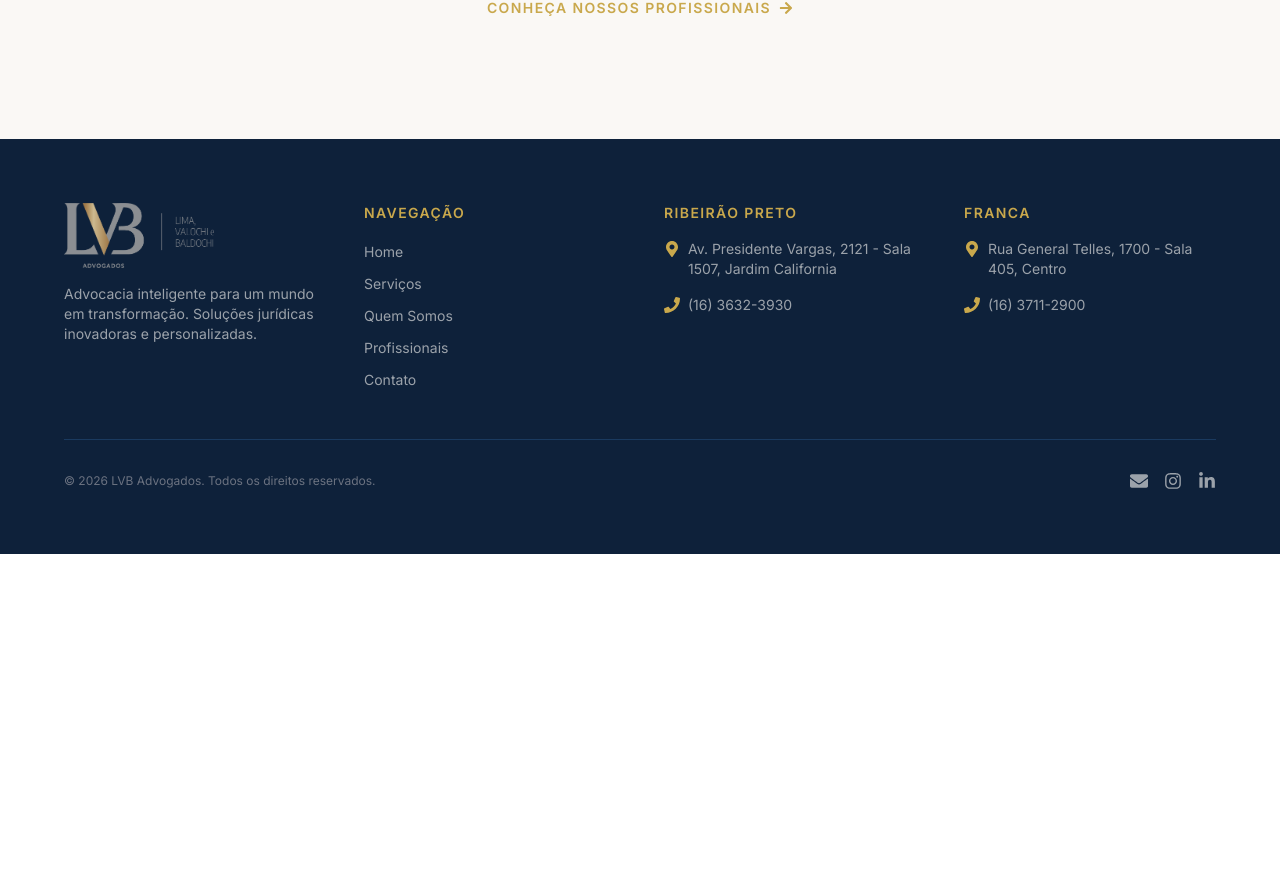
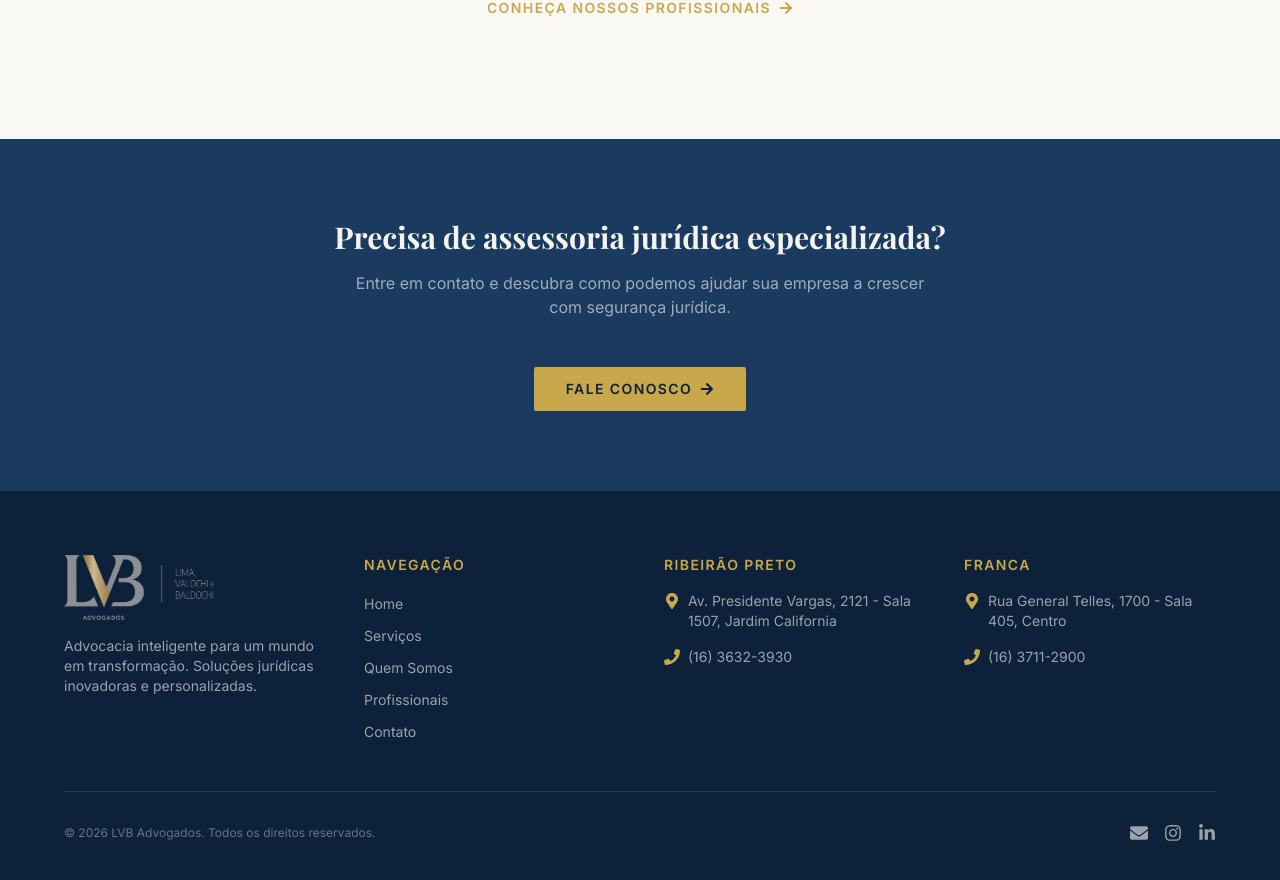
Before and after one commit to pblcnr/lvb-advogados, a Next.js app: page / in a window 1280 px wide. Shown: the part 2634-3514 px from the top of the page. Before the commit the page ends 3188 px from the top, so only its background shows below. Built offline with nearby package versions, Linux system fonts and the light colour scheme; a web font is replaced by a local one.

Commit message:
feat: add CTA banner section component

```diff
--- a/app/page.tsx
+++ b/app/page.tsx
@@ -2,6 +2,7 @@ import About from '@/components/About';
 import Hero from '@/components/Hero';
 import ServiceSection from '@/components/ServiceSection';
 import TeamSection from '@/components/TeamSection';
+import CTASection from '@/components/CTASection';
 
 export default function Home() {
   return (
@@ -10,6 +11,7 @@ export default function Home() {
       <About />
       <ServiceSection />
       <TeamSection />
+      <CTASection />
     </>
   );
 }
--- /dev/null
+++ b/components/CTASection.tsx
@@ -0,0 +1,28 @@
+import { FaArrowRight } from 'react-icons/fa';
+import Link from 'next/link';
+
+export default function CTASection() {
+  return (
+    <section className="bg-primary-light py-20">
+      <div className="flex flex-col gap-4 text-center">
+        {/* Título */}
+        <h2 className="font-playfair text-text-primary text-3xl font-bold">
+          Precisa de assessoria jurídica especializada?
+        </h2>
+        {/* Subtítulo */}
+        <p className="text-text-footer text-md mx-auto max-w-xl">
+          Entre em contato e descubra como podemos ajudar sua empresa a crescer
+          com segurança jurídica.
+        </p>
+        {/* Botão CTA */}
+        <Link
+          href="/contato"
+          className="group bg-accent text-primary hover:bg-accent-secondary mx-auto mt-8 inline-flex cursor-pointer items-center gap-2 rounded-xs px-8 py-3 text-sm font-semibold tracking-widest uppercase transition-colors duration-300"
+        >
+          Fale Conosco
+          <FaArrowRight className="transition-transform duration-300 group-hover:translate-x-1" />
+        </Link>
+      </div>
+    </section>
+  );
+}
--- a/components/TeamSection.tsx
+++ b/components/TeamSection.tsx
@@ -36,7 +36,7 @@ export default function TeamSection() {
           {socios.map((socio) => (
             <div key={socio.name} className="flex flex-col items-center gap-2">
               {/* Foto circular */}
-              <div className="w-48 h-48 rounded-full overflow-hidden">
+              <div className="h-48 w-48 overflow-hidden rounded-full">
                 <Image
                   src={socio.image}
                   alt={socio.name}
@@ -46,7 +46,9 @@ export default function TeamSection() {
                 />
               </div>
               {/* Nome e cargo */}
-              <h3 className="font-playfair text-primary text-xl font-bold">{socio.name}</h3>
+              <h3 className="font-playfair text-primary text-xl font-bold">
+                {socio.name}
+              </h3>
               <p className="text-text-secondary text-md">{socio.role}</p>
             </div>
           ))}
```
